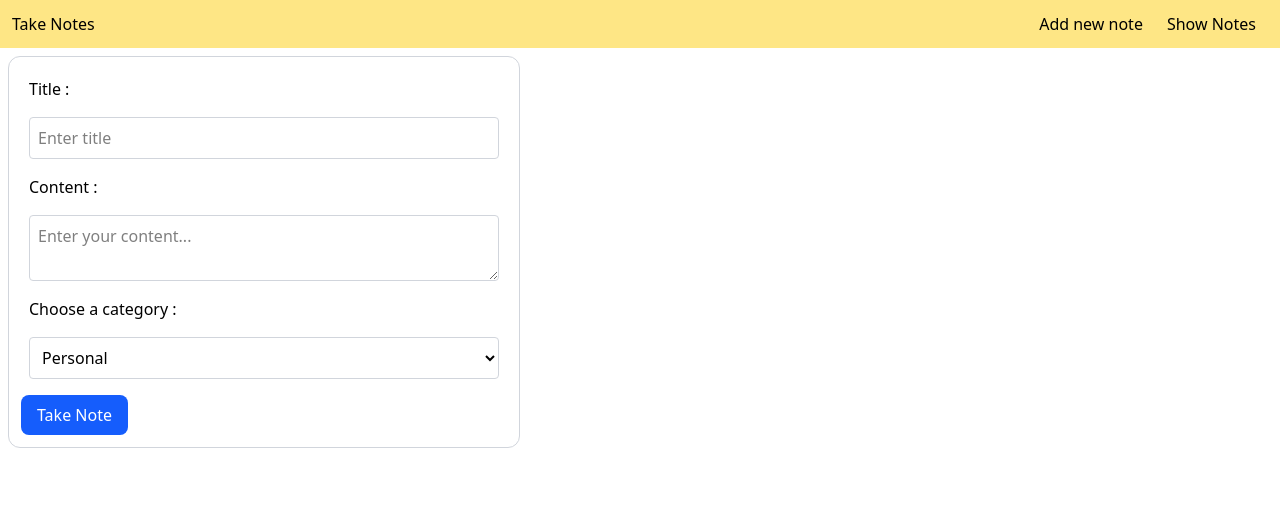
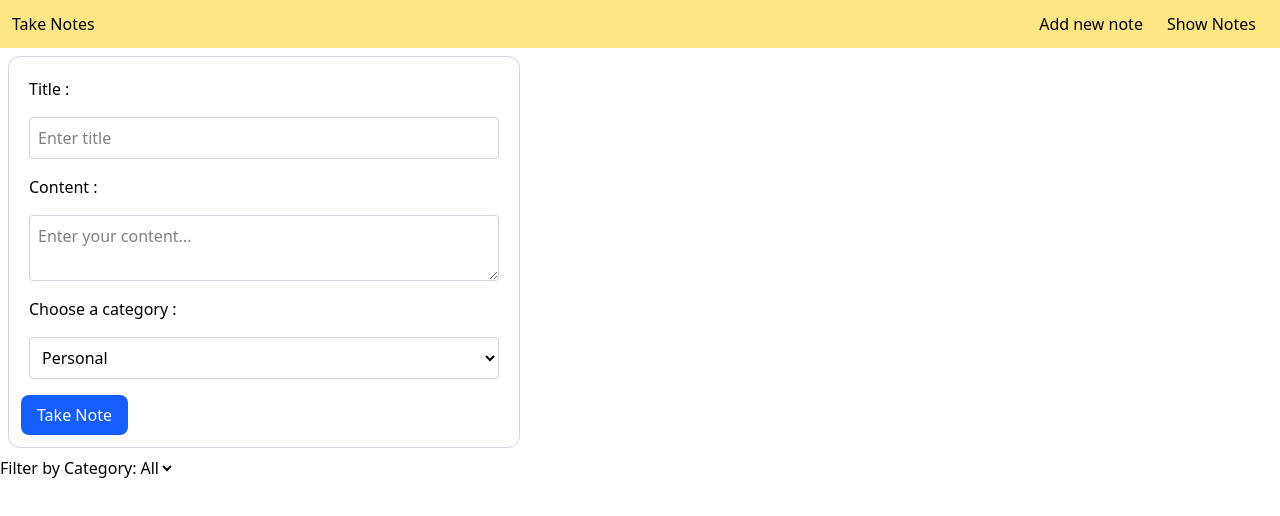
Before and after one commit to oyelestepe/TakeNotes, a React (Vite) app: page / in a window 1280 px wide. Shown: the top 516 px of the page. Built offline with nearby package versions, Linux system fonts and the light colour scheme.

Commit message:
category filtering added

```diff
--- a/src/App.jsx
+++ b/src/App.jsx
@@ -10,6 +10,10 @@ const [notes, setNotes] = useState(() => {
   return storedNotes ? JSON.parse(storedNotes) : [];
 })
 const [editingNote, setEditingNote] = useState(null)
+const [selectedCategory, setSelectedCategory] = useState("All")
+
+const categories = ["All", ...new Set(notes.map((note) => note.category))]
+const filteredNotes = selectedCategory === "All" ? notes : notes.filter((note) => note.category === selectedCategory);
 
 // local storage
 useEffect(() => {
@@ -38,12 +42,21 @@ function startEdit(note){
   setEditingNote(note)
 }
 
-
   return (
     <>
       <Navbar />
       <NoteForm addNote={addNote} updateNote={updateNote} editingNote={editingNote} setEditingNote={setEditingNote}/>
-      <ListNotes notes={notes} deleteNote={deleteNote} startEdit={startEdit}/>
+      <div>
+        <label>Filter by Category:</label>
+        <select value={selectedCategory} onChange={(e) => setSelectedCategory(e.target.value)}>
+            {categories.map((cat, i) => (
+      <option key={i} value={cat}>
+        {cat}
+      </option>
+    ))}
+        </select>
+      </div>
+      <ListNotes notes={filteredNotes} deleteNote={deleteNote} startEdit={startEdit}/>
     </>
   )
 }
```
